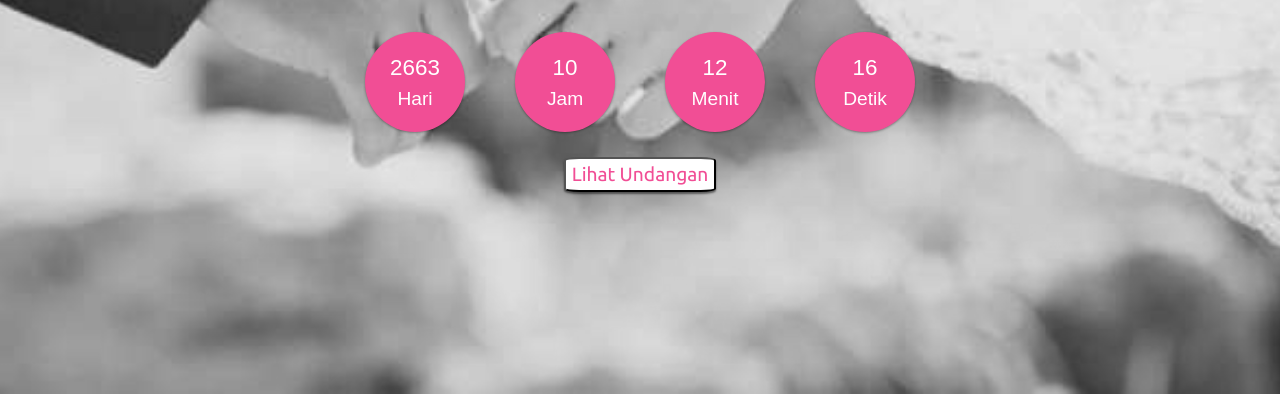
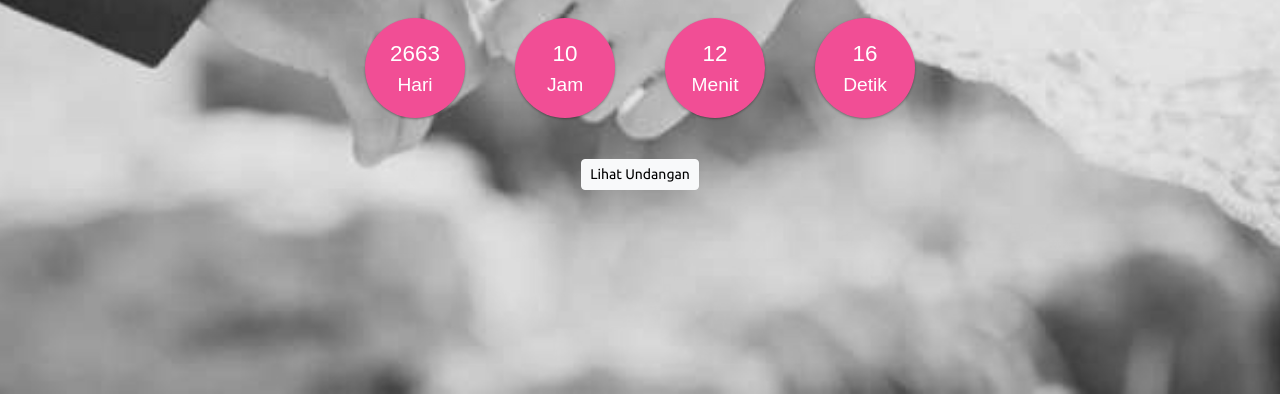
Before and after one commit to WahyuAji11/undanganPernikahan, a plain HTML site: page index.html in a window 1280 px wide. Shown: the part 406-800 px from the top of the page. Drawn offline with nearby package versions, Linux system fonts and the light colour scheme.

Commit message:
mengganti button dengan a

```diff
--- a/index.html
+++ b/index.html
@@ -30,7 +30,7 @@
         <h1>Aji & Freya</h1>
         <p>Akan melangsungkan Pernikahan dalam :</p>
         <div class="simply-countdown"></div>
-        <button href="#undangan" class="btn-lg">Lihat Undangan</button>
+        <a href="#undangan" class="btn btn-light btn-sm my-3">Lihat Undangan</a>
       </main>
     </section>
 
```
